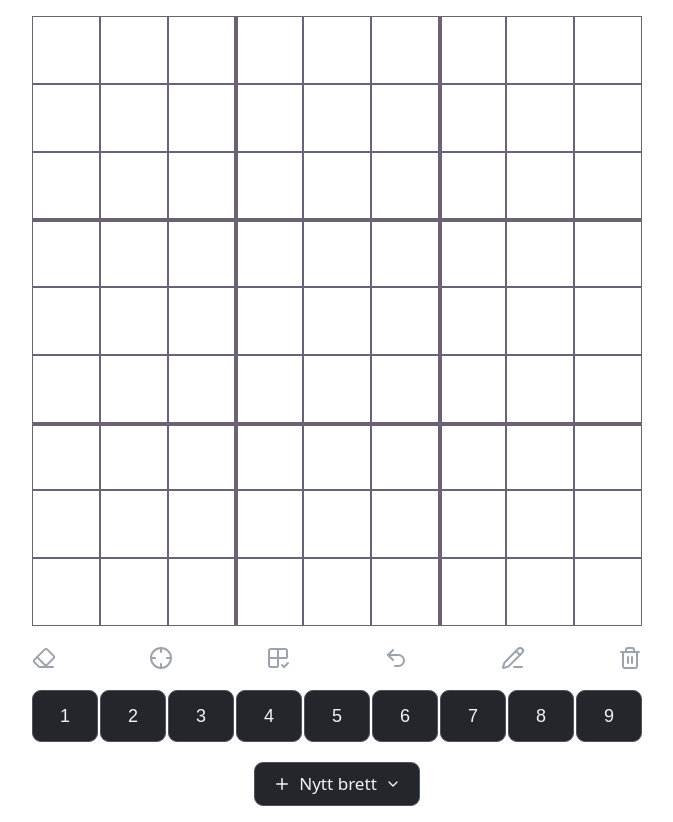
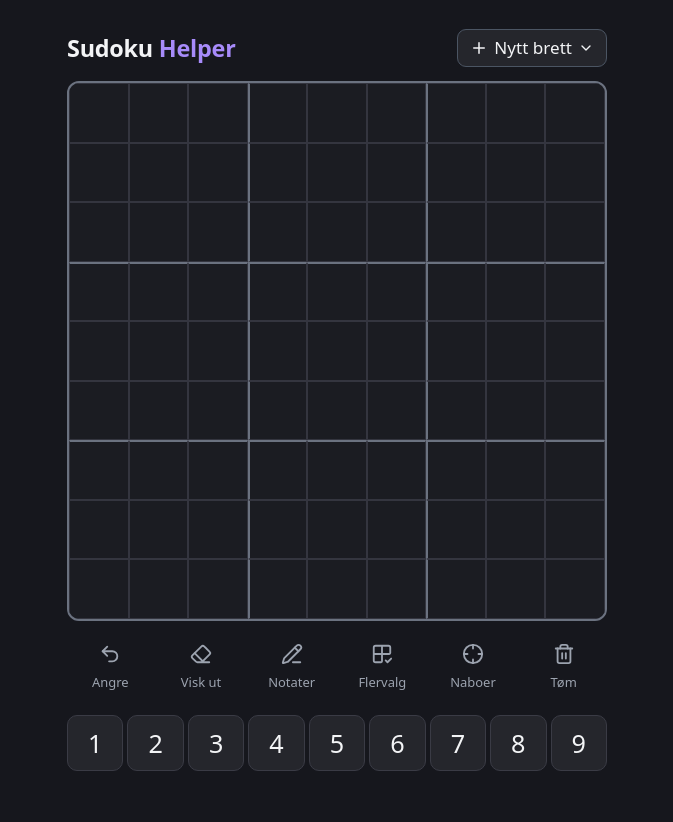
Before and after one commit to olikve02/Sudoku-Helper, a React (Vite) app: page / in a window 1280 px wide. Shown: the whole page, without its empty margins (303-976 px from the left). After the commit the page ends 800 px from the top, so only its background shows below. Built offline with nearby package versions, Linux system fonts and the light colour scheme.

Commit message:
style: improved UI

```diff
--- a/src/App.css
+++ b/src/App.css
@@ -1,7 +1,16 @@
+/* Farger for linjene på brettet */
+:root {
+  --line: #34353f;
+  --line-thick: #6b7280;
+}
+
 .sudoku-cell {
   position: relative;
   box-sizing: border-box;
-  border: 1px solid;
+  /* 0,5 px på hver side blir 1 px mellom to celler */
+  border: 0.5px solid var(--line);
+  color: #e5e7eb;
+  cursor: pointer;
   display: flex;
   align-items: center;
   justify-content: center;
@@ -53,8 +62,8 @@
 
 
 .cell-selected {
-  box-shadow: inset 0 0 0 2px #51418a;
-  background-color: #1b1924;
+  box-shadow: inset 0 0 0 2px #8b7cf6;
+  background-color: rgba(139, 124, 246, 0.22);
   transition:
     background-color 0.15s ease,
     box-shadow 0.15s ease;
@@ -62,8 +71,8 @@
 
 .screen-container {
   /* Brettet er så stort som mulig: hele bredden (minus en liten marg), men aldri
-     så høyt at knappene under havner utenfor skjermen, og aldri over 680 px */
-  --board-size: min(100vw - 12px, 100svh - 190px, 680px);
+     så høyt at topplinja og knappene havner utenfor skjermen, og aldri over 680 px */
+  --board-size: min(100vw - 12px, 100svh - 260px, 680px);
 
   display: flex;
   flex-direction: column;
@@ -72,38 +81,124 @@
   gap: 12px;
   min-height: 100svh;
   box-sizing: border-box;
-  padding: 16px 6px;
+  padding: 12px 6px;
+}
+
+/* Hovedskjermen: topplinje, brett, verktøy og tallknapper under hverandre */
+.board-screen {
+  display: flex;
+  flex-direction: column;
+  align-items: center;
+  gap: 14px;
+}
+
+.app-header {
+  width: var(--board-size);
+  display: flex;
+  align-items: center;
+  justify-content: space-between;
+}
+
+.app-title {
+  margin: 0;
+  font-size: 1.3rem;
+  font-weight: 700;
+  letter-spacing: -0.01em;
+  color: #f3f4f6;
+}
+
+.app-title span {
+  color: #a78bfa;
 }
 
 .board {
   width: var(--board-size);
   height: auto;
   aspect-ratio: 1 / 1;
+  box-sizing: border-box;
+  border: 2px solid var(--line-thick);
+  border-radius: 12px;
+  overflow: hidden;
+  background-color: #1b1c22;
   /* Lar tall og kandidater skaleres etter brettets størrelse (cqw) */
   container-type: inline-size;
+}
+
+/* Verktøyknapper: ikon med tekst under */
+.toolbar {
+  width: var(--board-size);
+  display: grid;
+  grid-template-columns: repeat(6, minmax(0, 1fr));
+  gap: 4px;
+}
+
+.tool-button {
+  display: flex;
+  flex-direction: column;
+  align-items: center;
+  gap: 4px;
+  min-width: 0;
+  padding: 8px 0 6px;
+
+  border: none;
+  border-radius: 10px;
+  background: transparent;
+  color: #9ca3af;
+
+  font: inherit;
+  font-size: 0.72rem;
+  cursor: pointer;
+
+  transition:
+    background-color 0.15s ease,
+    color 0.15s ease;
+}
+
+.tool-button span {
+  white-space: nowrap;
+}
+
+.tool-button:hover {
+  background-color: rgba(255, 255, 255, 0.05);
+  color: #e5e7eb;
+}
+
+.tool-button:active {
+  transform: scale(0.95);
+}
+
+/* Av/på-verktøy som er på */
+.tool-button.active {
+  background-color: rgba(167, 139, 250, 0.14);
+  color: #c4b5fd;
+}
+
+.tool-button:focus-visible {
+  outline: 2px solid #a78bfa;
+  outline-offset: 2px;
 }
 
 .button-row {
   width: var(--board-size);
   display: grid;
   grid-template-columns: repeat(9, minmax(0, 1fr));
-  gap: 2px;
-  padding-top: 20px;
+  gap: 4px;
 }
 
 /* Number buttons */
 .number-button {
   flex: 1;
   min-width: 0;
-  height: 52px;
+  height: 56px;
 
-  border: 1px solid #4b5563;
-  border-radius: 9px;
+  border: 1px solid #3a3b45;
+  border-radius: 10px;
 
   background-color: #25262c;
   color: #f3f4f6;
 
-  font-size: 1rem;
+  font: inherit;
+  font-size: 1.4rem;
   font-weight: 500;
 
   cursor: pointer;
@@ -132,6 +227,13 @@
   outline-offset: 2px;
 }
 
+/* Notatmodus: mindre, lilla tall, så det er tydelig at det blir kandidater */
+.candidate-mode .number-button {
+  color: #c4b5fd;
+  font-size: 1.05rem;
+  border-color: rgba(167, 139, 250, 0.35);
+}
+
 /* Ferdig tall: dempet knapp med grønn hake, uten hover- og trykkeffekt.
    Står etter :hover og :active, så disse reglene vinner. */
 .number-button:disabled,
@@ -152,26 +254,13 @@
   height: 1.1rem;
 }
 
-.icon-row{
-  display: flex;
-  justify-content: space-between;
-  width: var(--board-size);
-  padding-top: 20px;
-}
-
-.camera-icon-container{
-  display: flex;
-  justify-content: center;
-  padding-top: 20px;
-}
-
-/* "Nytt brett"-knappen: samme stil som tallknappene */
+/* "Nytt brett"-knappen i topplinja */
 .new-game-button {
   display: inline-flex;
   align-items: center;
-  gap: 8px;
-  height: 44px;
-  padding: 0 18px;
+  gap: 6px;
+  height: 38px;
+  padding: 0 12px;
 
   border: 1px solid #4b5563;
   border-radius: 9px;
@@ -198,12 +287,13 @@
   outline-offset: 2px;
 }
 
+/* Tykke linjer mellom 3×3-boksene */
 .border-top-thick {
-  border-top-width: 3px;
+  border-top: 2px solid var(--line-thick);
 }
 
 .border-left-thick {
-  border-left-width: 3px;
+  border-left: 2px solid var(--line-thick);
 }
 
 .sudoku-candidates {
@@ -224,30 +314,9 @@
   /* 1cqw = 1 % av brettets bredde */
   font-size: 2.6cqw;
   line-height: 1;
+  color: #9ca3af;
 }
 
 .sudoku-value {
   font-size: 6.5cqw;
 }
-
-/* Normal icon */
-.icon-button {
-  color: #9ca3af;
-  background: transparent;
-  transition: color 0.2s ease;
-}
-
-/* Active icon */
-.icon-button.selected {
-  color: #a78bfa;
-  background: transparent;
-}
-
-/* Hover */
-.icon-button:hover {
-  color: #e5e7eb;
-}
-
-.icon-button.selected:hover {
-  color: #c4b5fd;
-}
--- a/src/App.tsx
+++ b/src/App.tsx
@@ -12,6 +12,7 @@ import Board from "./components/Board";
 import NewGameMenu from "./components/NewGameMenu";
 import NumberButtonRow from "./components/NumberButtonRow";
 import CameraScanner from "./components/CameraScanner";
+import ToolButton from "./components/ToolButton";
 import useSudokuBoard, { completedNumbers } from "./hooks/useSudokuBoard";
 import scanBoard from "./scanner/scanBoard";
 import LabelingTool from "./tools/labeling/LabelingTool";
@@ -35,41 +36,54 @@ function App() {
   return (
     <Box className="screen-container">
       {screen === "board" ? (
-        <div>
+        <Box className="board-screen">
+          <header className="app-header">
+            <h1 className="app-title">
+              Sudoku <span>Helper</span>
+            </h1>
+            <NewGameMenu
+              onNewGame={board.newGame}
+              onScan={() => setScreen("camera")}
+            />
+          </header>
+
           <Board
             cells={board.cells}
             onCellClick={board.selectCell}
             solution={board.solution}
             showAllPeers={board.showAllPeers}
           />
-          <Box className="icon-row">
-            <Eraser className="icon-button" onClick={board.erase} />
-            <Crosshair
+
+          <Box className="toolbar">
+            <ToolButton icon={Undo2} label="Angre" onClick={board.undo} />
+            <ToolButton icon={Eraser} label="Visk ut" onClick={board.erase} />
+            <ToolButton
+              icon={PencilLine}
+              label="Notater"
+              onClick={board.toggleCandidateMode}
+              active={board.candidateMode}
+            />
+            <ToolButton
+              icon={Grid2x2Check}
+              label="Flervalg"
+              onClick={board.toggleSelectMultiple}
+              active={board.selectMultiple}
+            />
+            <ToolButton
+              icon={Crosshair}
+              label="Naboer"
               onClick={board.toggleShowAllPeers}
-              className={`icon-button ${board.showAllPeers ? "selected" : ""}`}
-            ></Crosshair>
-            <Grid2x2Check
-              className={`icon-button ${board.selectMultiple ? "selected" : ""}`}
-              onClick={board.toggleSelectMultiple}
+              active={board.showAllPeers}
             />
-            <Undo2 className="icon-button" onClick={board.undo} />
-            <PencilLine
-              className={`icon-button ${board.candidateMode ? "selected" : ""}`}
-              onClick={board.toggleCandidateMode}
-            />
-            <Trash className="icon-button" onClick={board.clearBoard}></Trash>
+            <ToolButton icon={Trash} label="Tøm" onClick={board.clearBoard} />
           </Box>
+
           <NumberButtonRow
             onNumberClick={board.enterNumber}
             completedNumbers={completedNumbers(board.cells)}
+            candidateMode={board.candidateMode}
           />
-          <Box className="camera-icon-container">
-            <NewGameMenu
-              onNewGame={board.newGame}
-              onScan={() => setScreen("camera")}
-            />
-          </Box>
-        </div>
+        </Box>
       ) : (
         <CameraScanner
           onCapture={handleCapture}
@@ -88,9 +102,7 @@ function App() {
       board.setScannedValues(digits);
       setScreen("board");
     } else {
-      alert(
-        "Fant ikke brettet. Hold det innenfor den grønne boksen og prøv igjen",
-      );
+      alert("Fant ikke brettet. Hold det innenfor rammen og prøv igjen");
     }
   }
 }
--- a/src/components/NewGameMenu.tsx
+++ b/src/components/NewGameMenu.tsx
@@ -51,9 +51,9 @@ function NewGameMenu({ onNewGame, onScan }: NewGameMenuProps) {
         anchorEl={anchor}
         open={anchor !== null}
         onClose={() => setAnchor(null)}
-        anchorOrigin={{ vertical: "top", horizontal: "center" }}
-        transformOrigin={{ vertical: "bottom", horizontal: "center" }}
-        slotProps={{ paper: { sx: paperStyle } }}
+        anchorOrigin={{ vertical: "bottom", horizontal: "right" }}
+        transformOrigin={{ vertical: "top", horizontal: "right" }}
+        slotProps={{ paper: { sx: { ...paperStyle, marginTop: "6px" } } }}
       >
         {DIFFICULTIES.map(({ label, givens }) => (
           <MenuItem key={label} onClick={() => choose(() => onNewGame(givens))}>
--- a/src/components/NumberButtonRow.tsx
+++ b/src/components/NumberButtonRow.tsx
@@ -4,6 +4,8 @@ import { Check } from "lucide-react";
 type NumberButtonRowProps = {
   onNumberClick: (number: number) => void;
   completedNumbers: number[];
+  // I notatmodus får knappene en annen farge, så man ser at det er kandidater
+  candidateMode: boolean;
 };
 
 const NUMBERS = [1, 2, 3, 4, 5, 6, 7, 8, 9];
@@ -11,9 +13,10 @@ const NUMBERS = [1, 2, 3, 4, 5, 6, 7, 8, 9];
 function NumberButtonRow({
   onNumberClick,
   completedNumbers,
+  candidateMode,
 }: NumberButtonRowProps) {
   return (
-    <Box className="button-row">
+    <Box className={`button-row ${candidateMode ? "candidate-mode" : ""}`}>
       {NUMBERS.map((number) => (
         <button
           key={number}
--- /dev/null
+++ b/src/components/ToolButton.tsx
@@ -0,0 +1,25 @@
+import type { LucideIcon } from "lucide-react";
+
+type ToolButtonProps = {
+  icon: LucideIcon;
+  label: string;
+  onClick: () => void;
+  // Av/på-knapper (f.eks. notater) lyser lilla når de er på
+  active?: boolean;
+};
+
+// Verktøyknapp under brettet: ikon med kort tekst under
+function ToolButton({ icon: Icon, label, onClick, active = false }: ToolButtonProps) {
+  return (
+    <button
+      className={`tool-button ${active ? "active" : ""}`}
+      onClick={onClick}
+      aria-pressed={active}
+    >
+      <Icon size={22} />
+      <span>{label}</span>
+    </button>
+  );
+}
+
+export default ToolButton;
--- a/src/index.css
+++ b/src/index.css
@@ -1,10 +1,11 @@
+/* Appen er laget for mørk bakgrunn, så den er alltid mørk (også i lys modus) */
 :root {
-  --text: #6b6375;
-  --bg: #fff;
+  --text: #9ca3af;
+  --bg: #16171d;
 
   font: 18px/145% system-ui, "Segoe UI", Roboto, sans-serif;
   letter-spacing: 0.18px;
-  color-scheme: light dark;
+  color-scheme: dark;
   color: var(--text);
   background: var(--bg);
   font-synthesis: none;
@@ -14,13 +15,6 @@
 
   @media (max-width: 1024px) {
     font-size: 16px;
-  }
-}
-
-@media (prefers-color-scheme: dark) {
-  :root {
-    --text: #9ca3af;
-    --bg: #16171d;
   }
 }
 
```
